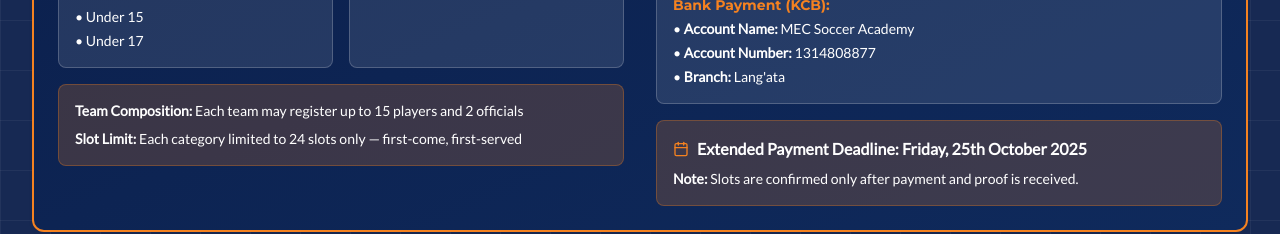
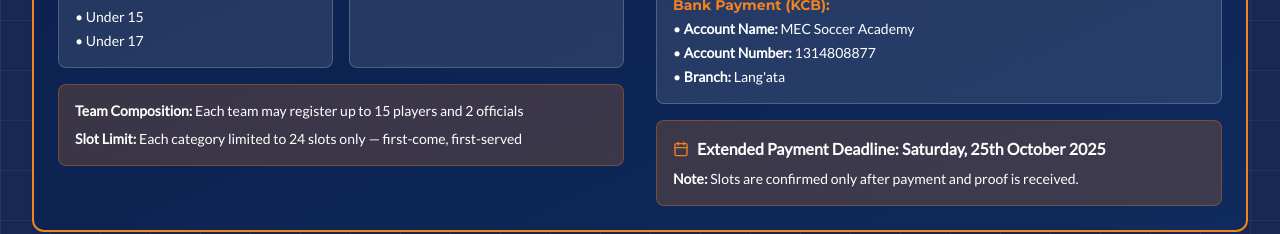
Before and after one commit to JI-Maina/moi-cup, a Next.js app: page /guidelines in a window 1280 px wide. Shown: the part 980-1214 px from the top of the page. Built offline with nearby package versions, Linux system fonts and the light colour scheme.

Commit message:
rectified reg date

```diff
--- a/app/guidelines/reg-section.tsx
+++ b/app/guidelines/reg-section.tsx
@@ -122,7 +122,7 @@ export const TeamRegSection = () => {
                 <div className="flex items-center gap-2">
                   <Calendar className="w-4 h-4 text-[#F58220]" />
                   <p className="text-white font-semibold">
-                    Extended Payment Deadline: Friday, 25th October 2025
+                    Extended Payment Deadline: Saturday, 25th October 2025
                   </p>
                 </div>
                 <p className="text-white text-sm mt-2">
```
